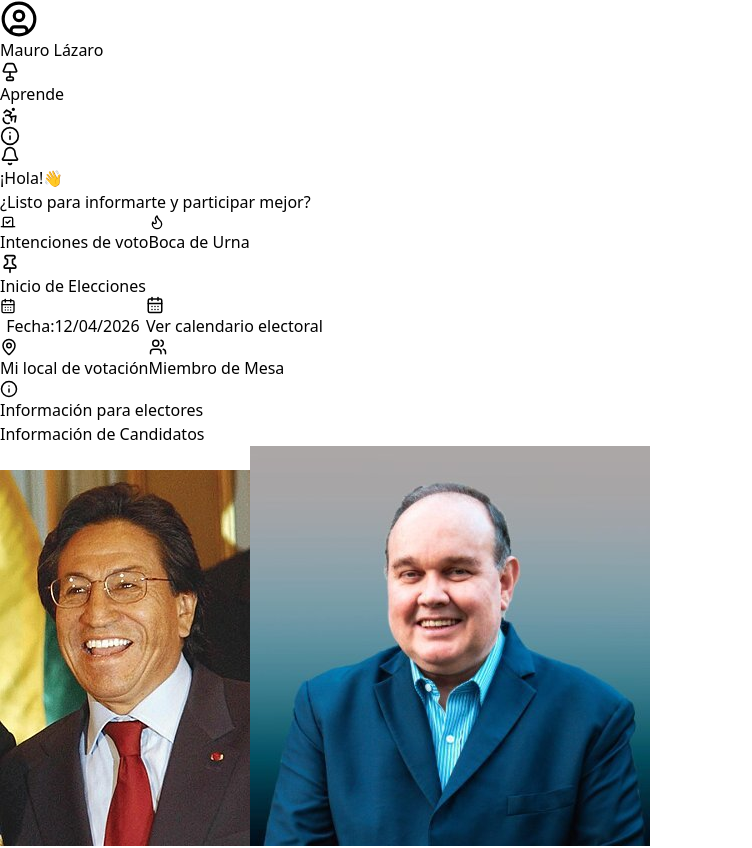
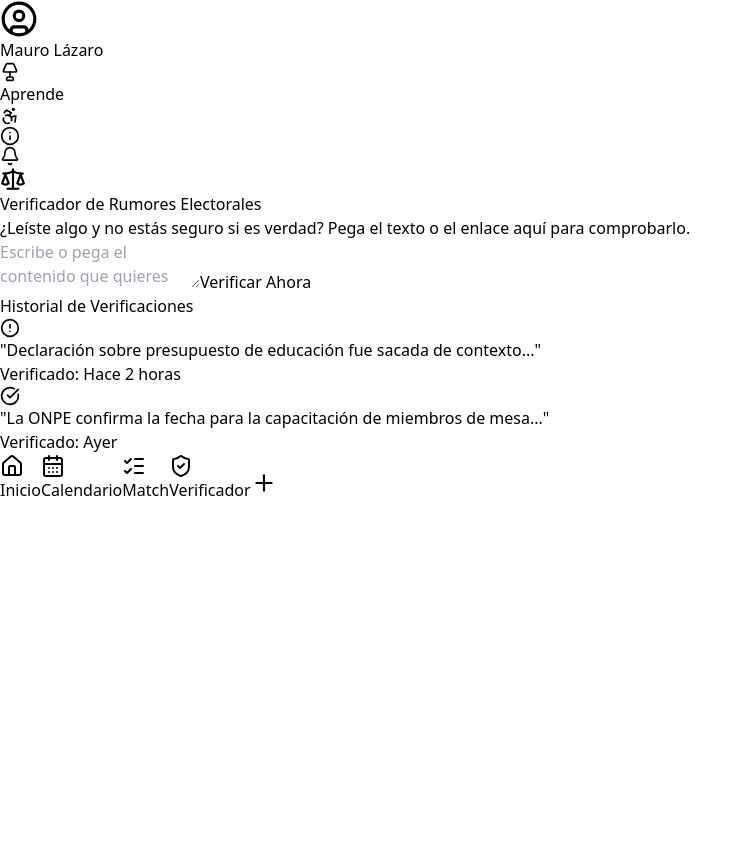
Before and after one commit to Is-Alejandro/verivoto, a React (Vite) app: page /verificador in a window 1280 px wide. Before the commit this address led to /. Shown: the top 848 px of the page, without its empty margins (0-752 px from the left). After the commit the page ends 800 px from the top, so only its background shows below. Built offline with nearby package versions, Linux system fonts and the light colour scheme.

Commit message:
crear módulo completo del Verificador de Rumores con tipado global y arquitectura profesional

```diff
--- a/src/components/ui/BottomNav.tsx
+++ b/src/components/ui/BottomNav.tsx
@@ -22,7 +22,7 @@ import {
       { icon: Home, label: "Inicio", path: "/" },
       { icon: CalendarDays, label: "Calendario", path: "/calendar" },
       { icon: ListChecks, label: "Match", path: "/match" },
-      { icon: ShieldCheck, label: "Verificador", path: null },  // páginas futuras
+      { icon: ShieldCheck, label: "Verificador", path: "/verificador" }
     ];
 
     return (
--- /dev/null
+++ b/src/features/verificador/VerificadorPage.tsx
@@ -0,0 +1,55 @@
+import { useState } from "react";
+import Layout from "../../components/layout/Layout";
+import VerificadorIntro from "./components/VerificadorIntro";
+import VerificadorTextarea from "./components/VerificadorTextarea";
+import VerificarButton from "./components/VerificadorButton";
+import VerificacionesHistorial from "./components/VerificacionesHistorial";
+
+import { VerificacionItem } from "./types";
+
+export default function VerificadorPage() {
+  const [texto, setTexto] = useState("");
+
+  const [historial, setHistorial] = useState<VerificacionItem[]>([
+    {
+      id: 1,
+      status: "warning",
+      texto:
+        "Declaración sobre presupuesto de educación fue sacada de contexto...",
+      fecha: "Hace 2 horas",
+    },
+    {
+      id: 2,
+      status: "success",
+      texto:
+        "La ONPE confirma la fecha para la capacitación de miembros de mesa...",
+      fecha: "Ayer",
+    },
+  ]);
+
+  const handleVerificar = () => {
+    if (!texto.trim()) return;
+
+    const nuevo: VerificacionItem = {
+      id: Date.now(),
+      status: "warning",
+      texto,
+      fecha: "Justo ahora",
+    };
+
+    setHistorial([nuevo, ...historial]);
+    setTexto("");
+  };
+
+  return (
+    <Layout>
+      <VerificadorIntro />
+
+      <VerificadorTextarea value={texto} onChange={setTexto} />
+
+      <VerificarButton onClick={handleVerificar} />
+
+      <VerificacionesHistorial historial={historial} />
+    </Layout>
+  );
+}
--- /dev/null
+++ b/src/features/verificador/components/VerificacionCard.tsx
@@ -0,0 +1,39 @@
+import { CheckCircle, AlertCircle } from "lucide-react";
+import { VerificacionItem } from "../types";
+
+interface Props {
+  item: VerificacionItem;
+}
+
+export default function VerificacionCard({ item }: Props) {
+  const isSuccess = item.status === "success";
+
+  return (
+    <div
+      className="
+        bg-white p-4 rounded-xl shadow-sm
+        flex items-start gap-3 border border-neutral-200
+      "
+    >
+      <div
+        className={`
+          p-2 rounded-full
+          ${isSuccess ? "bg-green-100" : "bg-yellow-100"}
+        `}
+      >
+        {isSuccess ? (
+          <CheckCircle size={20} className="text-green-600" />
+        ) : (
+          <AlertCircle size={20} className="text-yellow-600" />
+        )}
+      </div>
+
+      <div>
+        <p className="text-neutral-800 text-sm leading-tight font-medium">
+          "{item.texto}"
+        </p>
+        <p className="text-neutral-500 text-xs mt-1">Verificado: {item.fecha}</p>
+      </div>
+    </div>
+  );
+}
--- /dev/null
+++ b/src/features/verificador/components/VerificacionesHistorial.tsx
@@ -0,0 +1,22 @@
+import { VerificacionItem } from "../types";
+import VerificacionCard from "./VerificacionCard";
+
+interface Props {
+  historial: VerificacionItem[];
+}
+
+export default function VerificacionesHistorial({ historial }: Props) {
+  return (
+    <div className="mt-6 mb-20">
+      <h2 className="text-lg font-semibold text-neutral-800 mb-3">
+        Historial de Verificaciones
+      </h2>
+
+      <div className="flex flex-col gap-3">
+        {historial.map((item) => (
+          <VerificacionCard key={item.id} item={item} />
+        ))}
+      </div>
+    </div>
+  );
+}
--- /dev/null
+++ b/src/features/verificador/components/VerificadorButton.tsx
@@ -0,0 +1,18 @@
+interface Props {
+    onClick: () => void;
+  }
+
+  export default function VerificarButton({ onClick }: Props) {
+    return (
+      <button
+        onClick={onClick}
+        className="
+          w-full mt-4 py-3 rounded-xl
+          bg-blue-600 text-white font-medium
+          shadow-sm active:scale-[0.97] transition
+        "
+      >
+        Verificar Ahora
+      </button>
+    );
+  }
--- /dev/null
+++ b/src/features/verificador/components/VerificadorIntro.tsx
@@ -0,0 +1,19 @@
+import { Scale } from "lucide-react";
+
+export default function VerificadorIntro() {
+  return (
+    <div className="mt-4 mb-3">
+      <div className="flex items-center gap-2">
+        <Scale size={26} className="text-blue-700" />
+        <h1 className="text-xl font-semibold text-neutral-800">
+          Verificador de Rumores Electorales
+        </h1>
+      </div>
+
+      <p className="text-neutral-600 mt-2 text-sm leading-relaxed">
+        ¿Leíste algo y no estás seguro si es verdad? Pega el texto o el enlace
+        aquí para comprobarlo.
+      </p>
+    </div>
+  );
+}
--- /dev/null
+++ b/src/features/verificador/components/VerificadorTextarea.tsx
@@ -0,0 +1,20 @@
+interface Props {
+    value: string;
+    onChange: (v: string) => void;
+  }
+
+  export default function VerificadorTextarea({ value, onChange }: Props) {
+    return (
+      <textarea
+        value={value}
+        onChange={(e) => onChange(e.target.value)}
+        placeholder="Escribe o pega el contenido que quieres verificar..."
+        className="
+          w-full min-h-[120px] p-4 mt-4
+          bg-white border border-neutral-300 rounded-xl
+          text-neutral-700 text-sm shadow-sm
+          focus:outline-none focus:ring-2 focus:ring-blue-500
+        "
+      />
+    );
+  }
--- /dev/null
+++ b/src/features/verificador/types.ts
@@ -0,0 +1,8 @@
+export type VerificacionStatus = "warning" | "success";
+
+export interface VerificacionItem {
+  id: number;
+  status: VerificacionStatus;
+  texto: string;
+  fecha: string;
+}
--- a/src/router/AppRouter.tsx
+++ b/src/router/AppRouter.tsx
@@ -4,6 +4,9 @@ import { BrowserRouter, Routes, Route, Navigate } from "react-router-dom";
 import HomePage from "../features/home/HomePage";
 import CalendarPage from "../features/calendar/CalendarPage";
 import MatchPage from "../features/match/MatchPage";
+
+// Nueva página del verificador
+import VerificadorPage from "../features/verificador/VerificadorPage";
 
 // Layout global
 import Layout from "../components/layout/Layout";
@@ -91,6 +94,9 @@ export default function AppRouter() {
                 {/* Match */}
                 <Route path="/match" element={<MatchPage />} />
 
+                {/* Verificador */}
+                <Route path="/verificador" element={<VerificadorPage />} />
+
                 {/* Manejo de 404 */}
                 <Route path="*" element={<Navigate to="/" replace />} />
 
```
